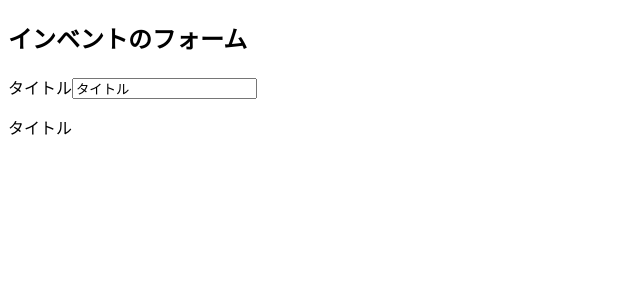
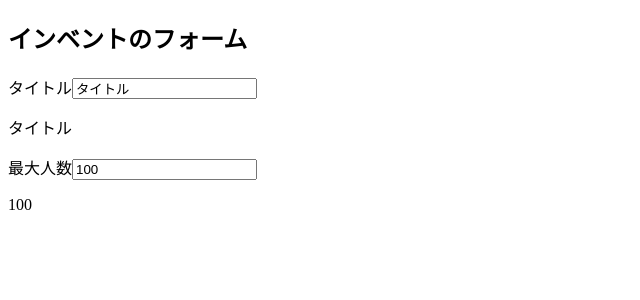
Before and after one commit to shirokuma0503/udemy-vue.js, a Vue app in the folder udemy-vue.js/: page / in a window 1280 px wide. Shown: the top 300 px of the page, without its empty margins (0-640 px from the left). Built offline with nearby package versions, Linux system fonts and the light colour scheme.

Commit message:
9_122:v-model.number

```diff
--- a/udemy-vue.js/src/App.vue
+++ b/udemy-vue.js/src/App.vue
@@ -8,8 +8,15 @@
         type="text"
         v-model.lazy="eventData.title"
       >
+      <p>{{ eventData.title }}</p>
 
-      <p>{{ eventData.title }}</p>
+      <label for="maxNumber">最大人数</label>
+      <input
+        id="maxNumber"
+        type="number"
+        v-model.number="eventData.maxNumber"
+      >
+      <p>{{ eventData.maxNumber }}</p>
     </div>
   </div>
 </template>
@@ -19,7 +26,8 @@
   data() {
     return {
       eventData: {
-        title: "タイトル"
+        title: "タイトル",
+        maxNumber: 100
       }
     }
   }
```
